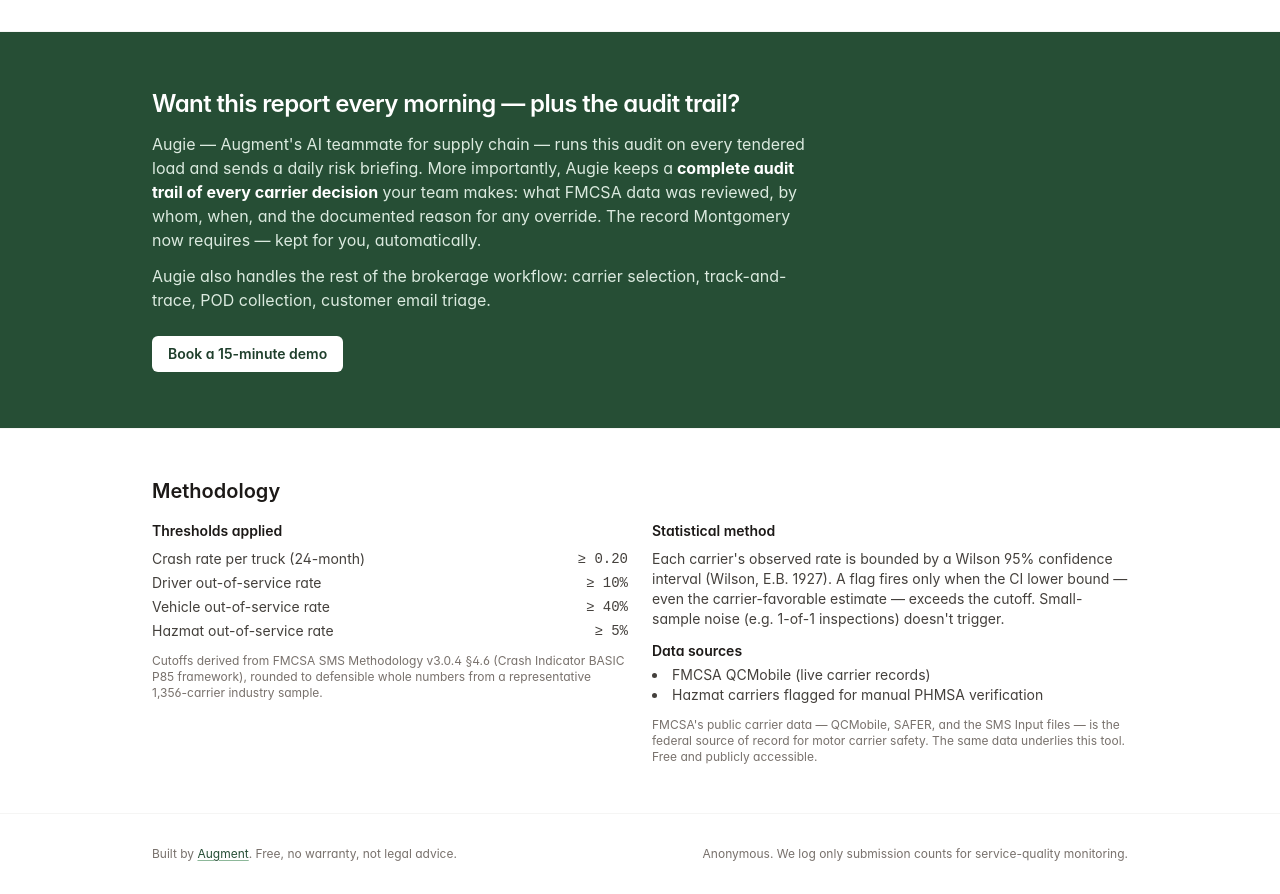
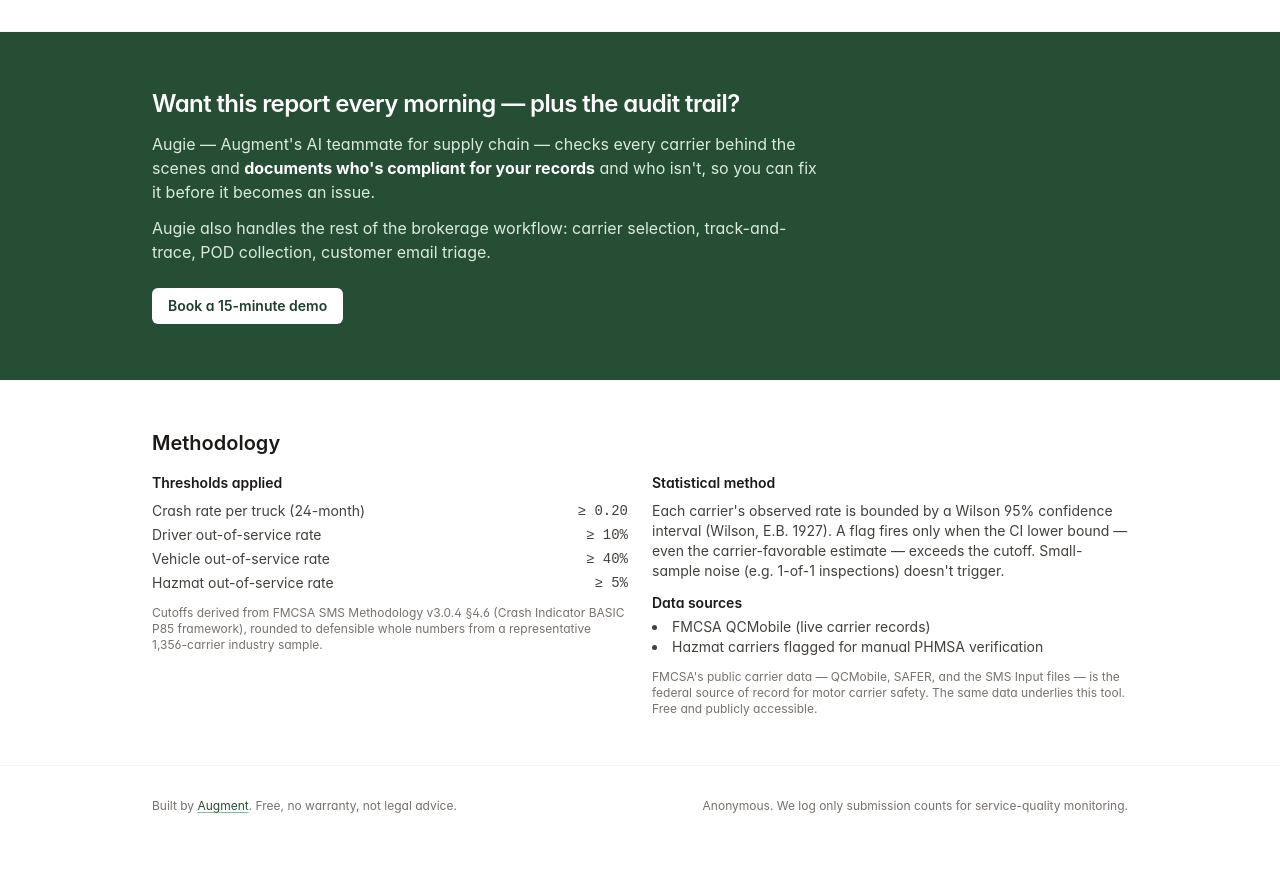
Before and after one commit to GoAugment/augment-carrier-audit, a Next.js app: page / in a window 1280 px wide. Shown: the part 1220-2114 px from the top of the page. After the commit the page ends 2066 px from the top, so only its background shows below. Built offline with nearby package versions, Linux system fonts and the light colour scheme.

Commit message:
copy: reframe upsell to proactive compliance language

```diff
--- a/app/page.tsx
+++ b/app/page.tsx
@@ -294,12 +294,10 @@ export default function Home() {
             Want this report every morning — plus the audit trail?
           </h2>
           <p className="mt-3 max-w-2xl text-augment-100">
-            Augie — Augment&apos;s AI teammate for supply chain — runs this audit on every
-            tendered load and sends a daily risk briefing. More importantly, Augie keeps a
-            <strong className="text-white"> complete audit trail of every carrier decision</strong>{" "}
-            your team makes: what FMCSA data was reviewed, by whom, when, and the
-            documented reason for any override. The record Montgomery now requires — kept for
-            you, automatically.
+            Augie — Augment&apos;s AI teammate for supply chain — checks every carrier behind
+            the scenes and{" "}
+            <strong className="text-white">documents who&apos;s compliant for your records</strong>{" "}
+            and who isn&apos;t, so you can fix it before it becomes an issue.
           </p>
           <p className="mt-3 max-w-2xl text-augment-100">
             Augie also handles the rest of the brokerage workflow: carrier selection,
```
